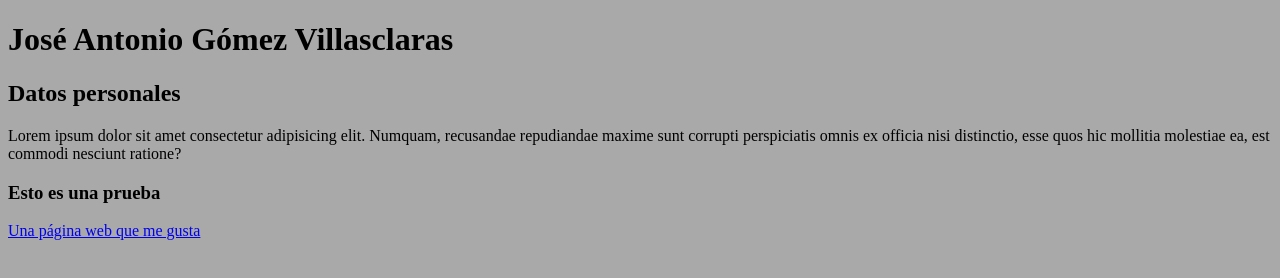
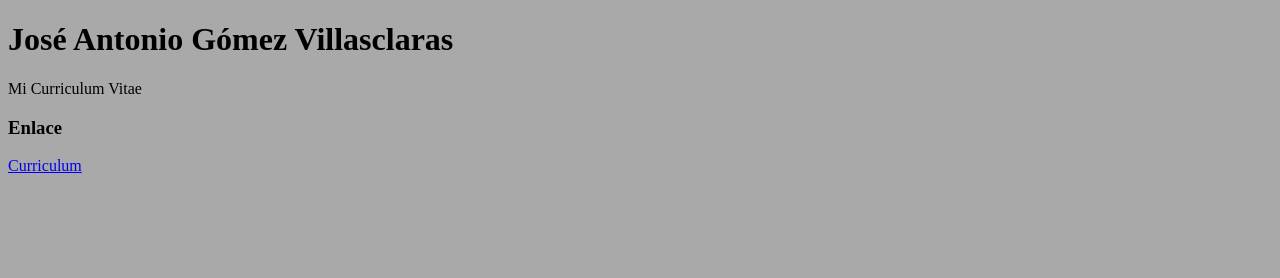
Before and after one commit to JoseGomezVillasclaras/Trabajo-P-blico, a plain HTML site: page index.html in a window 1280 px wide. Drawn offline with Linux system fonts and the light colour scheme.

Commit message:
Update index.html

```diff
--- a/index.html
+++ b/index.html
@@ -14,11 +14,11 @@
 </head>
 <body>
     <h1>José Antonio Gómez Villasclaras</h1>
-    <h2>Datos personales</h2>
-    <p1>Lorem ipsum dolor sit amet consectetur adipisicing elit. Numquam, recusandae repudiandae maxime sunt corrupti perspiciatis omnis ex officia nisi distinctio, esse quos hic mollitia molestiae ea, est commodi nesciunt ratione?</p1>
 
-    <h3>Esto es una prueba</h3>
+    <p1>Mi Curriculum Vitae</p1>
 
-    <a href="https://www.google.com" target="_blank">Una página web que me gusta</a>
+    <h3>Enlace</h3>
+
+    <a href="file:///C:/Users/1DAM&&1DAW/Documents/Jos%C3%A9%20G%C3%B3mez%20Villasclaras/Lenguaje-de-Marcas/cv.html" target="_blank">Curriculum</a>
 </body>
 </html>
```
